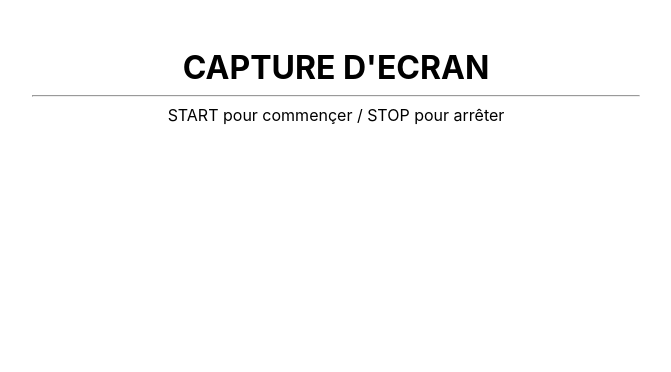
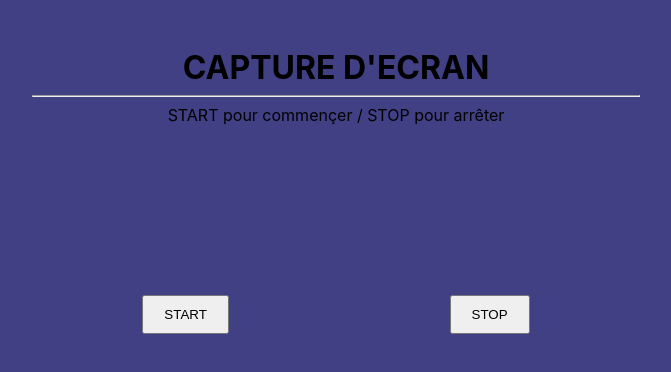
Before and after one commit to Anthonoir576/Projet-02_Electron.js, an Electron app: page src/index.html in a window 1200 px wide. Shown: the whole page, without its empty margins (264-935 px from the left). Drawn offline with Linux system fonts and the light colour scheme.

Commit message:
:FEAT: => Ajout de css

```diff
--- a/src/index.css
+++ b/src/index.css
@@ -4,6 +4,7 @@ body {
   margin: auto;
   max-width: 38rem;
   padding: 2rem;
+  background: rgb(65, 64, 133);
 }
 
 .title, .message {
@@ -15,3 +16,13 @@ body {
 .title {
   margin: 16px 0 0px 0;
 }
+.bouton-principal {
+  display: flex;
+  justify-content: space-around;
+}
+
+.bouton-principal button {
+  display: block;
+  padding: 10px 20px;
+  cursor: pointer;
+}
--- a/src/index.html
+++ b/src/index.html
@@ -1,13 +1,27 @@
 <!DOCTYPE html>
   <html>
+
     <head>
       <meta charset="UTF-8" />
-    <title>Hello World!</title>
+      <title>Capture d'écran - by F.E</title>
       <link rel="stylesheet" href="index.css" />
+      <script defer src="render.js"></script>
     </head>
+
     <body>
+      <div class="presentation-logiciel">
         <h1 class="title">CAPTURE D'ECRAN </h1>
         <hr />
         <p class="message">START pour commençer / STOP pour arrêter</p>
+      </div>
+
+      <div class="logique-logiciel">
+        <video></video>
+        <div class="bouton-principal">
+          <button id="startBtn">START</button>
+          <button id="stopBtn">STOP</button>
+        </div>
+      </div>
     </body>
+
   </html>
```
Also changed, not shown: src/render.js (added). Lines whose indentation alone changed are shown as unchanged.
